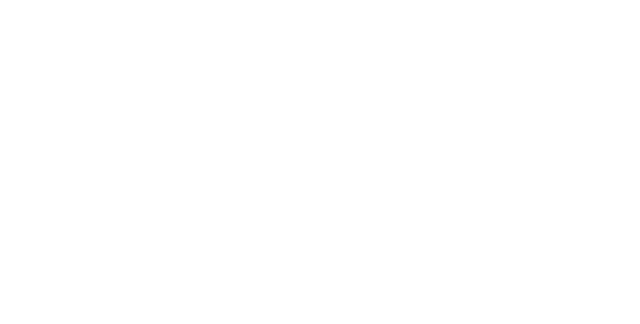
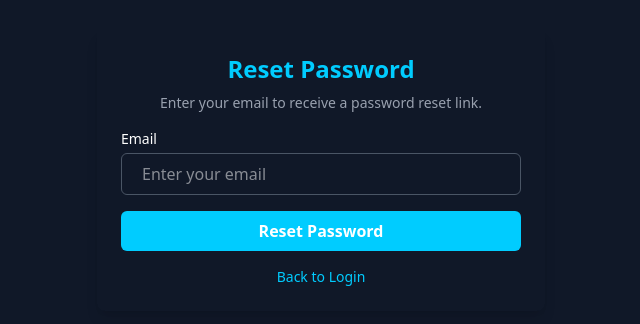
Before and after one commit to JUSTTNZ/AnonTruth, a React (Vite) app: page /forgot-password in a window 1280 px wide. Before the commit this address had no page. Shown: the part 230-554 px from the top of the page, without its empty margins (319-959 px from the left). Built offline with nearby package versions, Linux system fonts and the light colour scheme.

Commit message:
almost done

```diff
--- a/src/App.jsx
+++ b/src/App.jsx
@@ -6,6 +6,7 @@
 import Chat from "./pages/chat";
 import { TermsOfUse } from "./pages/termsOfUse";
 import { PrivacyPolicy } from "./pages/policyPrivacy";
+import ForgotPassword from "./pages/ForgotPassword";
 
 function App() {
   const [isAdmin, setIsAdmin] = useState(false);
@@ -26,6 +27,7 @@
           <Route path="/chat" element={<Chat isAdmin={isAdmin} isMessageAllowed={isMessageAllowed} setIsMessageAllowed={setIsMessageAllowed} />} />
           <Route path="/terms-of-use" element={<TermsOfUse />} />
           <Route path="/privacy-policy" element={<PrivacyPolicy />} />
+          <Route path="/forgot-password" element={<ForgotPassword />} />
         </Routes>
       </Router>
     </div>
--- a/src/auth/login.jsx
+++ b/src/auth/login.jsx
@@ -176,7 +176,7 @@
 
 
         <div className="mt-4 flex justify-between text-sm text-gray-400">
-          <a href="#" className="hover:underline">Forgot password?</a>
+          <a href="/forgot-password" className="hover:underline">Forgot password?</a>
           <a href="/register" className="hover:underline" >Sign up</a>
         </div>
  <div onClick={GoggleRegister} className="flex items-center gap-3 mt-6 border border-gray-500 rounded-full justify-center p-2 cursor-pointer hover:bg-gray-100 active:bg-gray-200 transition duration-800 hover:text-black">
--- /dev/null
+++ b/src/pages/forgotPassword.jsx
@@ -0,0 +1,67 @@
+import { useState } from "react";
+import { sendPasswordResetEmail } from "firebase/auth";
+import { auth } from "../../firebase"; // Ensure you import Firebase auth correctly
+import { useNavigate } from "react-router-dom";
+
+export default function ForgotPassword() {
+  const [email, setEmail] = useState("");
+  const [message, setMessage] = useState(null);
+  const [error, setError] = useState(null);
+  const [loading, setLoading] = useState(false);
+  const navigate = useNavigate();
+
+  const handleReset = async (e) => {
+    e.preventDefault();
+    setLoading(true);
+    try {
+      await sendPasswordResetEmail(auth, email);
+      setMessage("A password reset link has been sent to your email.");
+      setTimeout(() => navigate("/login"), 5000); // Redirect after 5 secs
+    } catch (err) {
+      setError("Failed to send reset email. Please check your email address.");
+    }
+    setLoading(false);
+  };
+
+  return (
+    <div className="flex items-center justify-center min-h-screen bg-gray-900 text-white">
+      <div className="w-full max-w-md p-6 rounded-lg shadow-lg">
+        <h1 className="text-2xl font-bold text-center text-[#00CCFF]">Reset Password</h1>
+        <p className="text-gray-400 text-sm text-center mt-2">Enter your email to receive a password reset link.</p>
+
+        {message && <p className="text-green-400 text-center mt-2">{message}</p>}
+        {error && <p className="text-red-400 text-center mt-2">{error}</p>}
+
+        <form onSubmit={handleReset}>
+          <div className="mt-4">
+            <label className="block text-sm font-medium">Email</label>
+            <div className="flex items-center border border-gray-600 rounded-md px-3 mt-1">
+              <input
+                type="email"
+                placeholder="Enter your email"
+                className="w-full bg-transparent p-2 outline-none text-white"
+                onChange={(e) => setEmail(e.target.value)}
+                value={email}
+                required
+              />
+            </div>
+          </div>
+
+          <button
+            type="submit"
+            className={`w-full bg-[#00CCFF] hover:bg-[#3e92e6] transition-all duration-500 text-white py-2 rounded-md mt-4 font-semibold ${
+              loading ? "opacity-50 cursor-not-allowed" : ""
+            }`}
+            disabled={loading}
+          >
+            {loading ? "Sending..." : "Reset Password"}
+          </button>
+        </form>
+
+        <div className="mt-4 text-center text-sm">
+          <a href="/login" className="text-[#00CCFF] hover:underline">Back to Login</a>
+        </div>
+      </div>
+    </div>
+  );
+}
```
